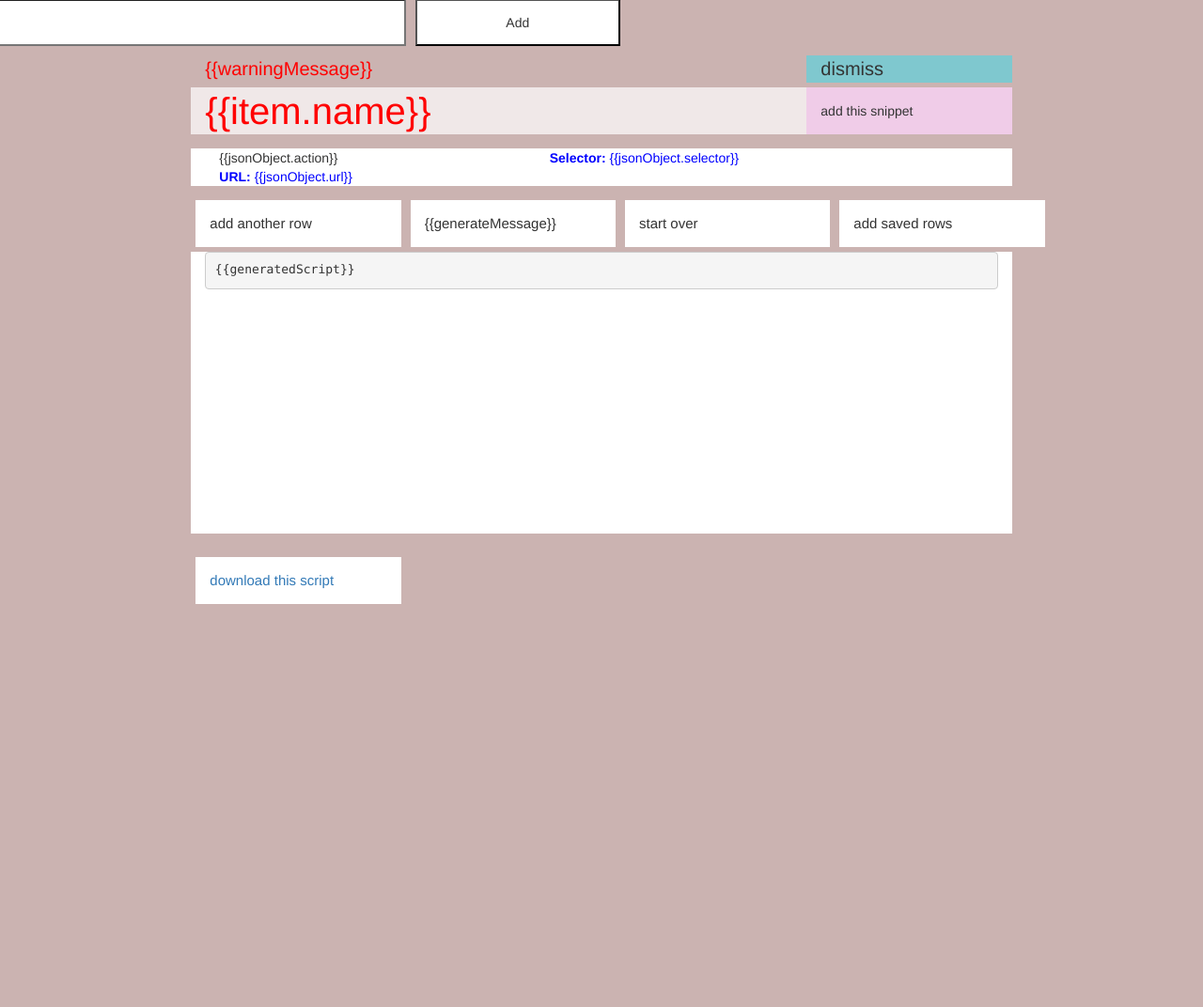
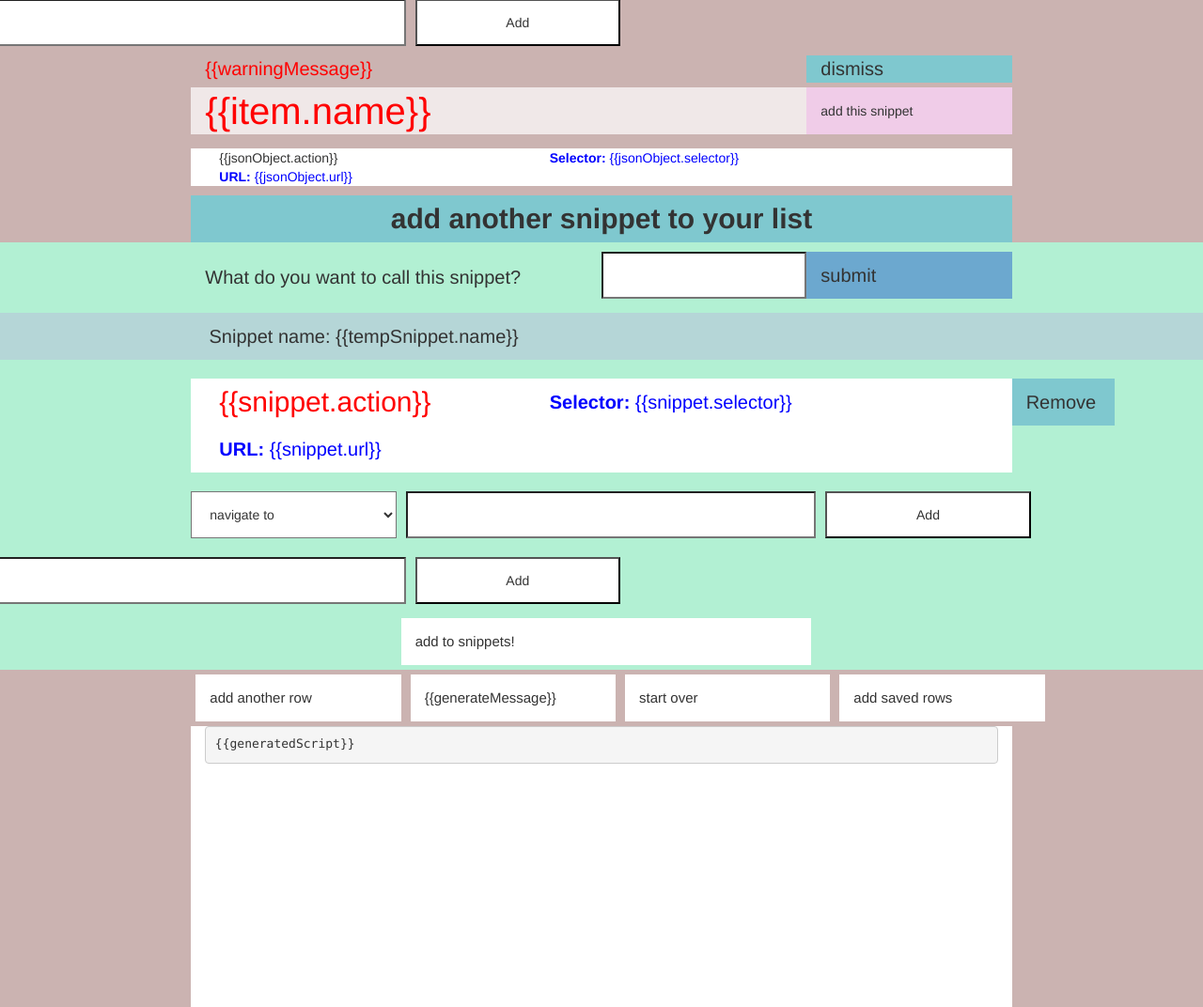
Before and after one commit to kathawala/test-generator-backend, a Flask app: page / in a window 1280 px wide. Shown: the part 412-1484 px from the top of the page at 94% size. Before the commit the page ends 1055 px from the top, so only its background shows below. Run offline with Flask 2, Linux system fonts and the light colour scheme; some libraries are stand-ins or nearby versions.

Commit message:
Added user snippet definition. Still need to do error testing (for example, if the user inputs no snippet name) and add text entering to template options

```diff
--- a/webapp/static/main.css
+++ b/webapp/static/main.css
@@ -149,3 +149,28 @@
 .adding {
 	background-color: #B2F0D3;
 }
+
+.addSnippetDialogue {
+	height: 75px;
+	line-height: 75px;
+	font-size: 20px;
+}
+
+.nameSnippet {
+	height: 50px;
+	line-height: 50px;
+	font-size: 20px;
+	margin-top: 10px;
+	margin-bottom: 10px;
+	padding-left: 5px;
+	background-color: #6CA8CF;
+}
+
+.snippetTitle {
+	height: 50px;
+	line-height: 50px;
+	font-size: 20px;
+	margin-bottom: 10px;
+	padding-left: 5px;
+	background-color: #B5D6D7;
+}
--- a/webapp/static/mainController.js
+++ b/webapp/static/mainController.js
@@ -10,12 +10,19 @@
 
 cs194proj.controller('MainController', ['$scope', '$http', function($scope, $http) {
     $scope.loggedIn = false;
+    $scope.addSnippetViewable = false;
+    $scope.snippetNamed = false;
+    $scope.tempSnippet = {};
+
+    $scope.model = {};
 
     $scope.main = {};
     $scope.main.title = 'cs194proj';
 
     $scope.selectorList = [];
     $scope.selectorListCopy = [];
+
+    $scope.snippetInProgress = [];
 
     $scope.warningMessage = '';
     $scope.showScript = false;
@@ -104,6 +111,58 @@
       }
   	}
 
+    $scope.addToSnippetList = function() {
+      if ($scope.snippetInProgress.length != 0) {
+        $scope.tempSnippet.values = angular.copy($scope.snippetInProgress);
+        $scope.savedRowsArray.push(angular.copy($scope.tempSnippet));
+        $scope.tempSnippet = {};
+        $scope.snippetInProgress = [];
+        $scope.addSnippetViewable = false;
+        $scope.snippetNamed = false;
+        $scope.model.currentSnippetName = '';
+      }
+    }
+
+    //neeaten this. only need 1 of the 2
+    $scope.addToSnippet = function(snippetItem) {
+      //set appropriate things to ''
+      if (snippetItem.action == 'navigate to url') {
+        snippetItem.selector = '';
+        console.log("her33e");
+      }
+      if (snippetItem.action == 'exists' || snippetItem.action == 'does not exist' || snippetItem.action == 'click') {
+        snippetItem.url = '';
+        console.log("here");
+        console.log(snippetItem.url);
+      }
+
+      if (snippetItem.action == 'navigate to url' && snippetItem.url == '') {
+        $scope.warningMessage = 'You must input a value for the URL!';
+      }
+      else if (snippetItem.action != 'navigate to url' && snippetItem.selector == '') {
+        $scope.warningMessage = 'You must input a value for the selector!';
+      }
+      else {
+        $scope.snippetInProgress.push(angular.copy(snippetItem));
+        $scope.warningMessage = '';
+
+        snippetItem.action = '';
+        snippetItem.selector = '';
+        snippetItem.url = '';
+      }
+    }
+
+    $scope.nameSnippet = function() {
+      if ($scope.model.currentSnippetName == '') {
+        console.log("YEET THIS BITCH EMPTY");
+      }
+      else {
+        $scope.tempSnippet.name = angular.copy($scope.model.currentSnippetName);
+        console.log($scope.tempSnippet);
+        $scope.snippetNamed = true;
+      }
+    }
+
   $scope.generate = function() {
     if ($scope.selectorList.length == 0) {
       $scope.warningMessage = 'Your script will be empty!';
@@ -150,7 +209,7 @@
       $scope.showSavedRows = !$scope.showSavedRows;
     }
 
-    $scope.addSnippet = function(name) {
+    $scope.addSnippetToTest = function(name) {
       for (var i in $scope.savedRowsArray) {
         if ($scope.savedRowsArray[i].name == name) {
           for (var j in $scope.savedRowsArray[i].values) {
@@ -181,8 +240,11 @@
       }
       else {
         $scope.selectorList.splice(index, 1);
-        console.log("removing");
       }
+    }
+
+    $scope.removeSnippetRow = function(index) {
+        $scope.snippetInProgress.splice(index, 1);
     }
 
     $scope.dismiss = function() {
--- a/webapp/templates/index.html
+++ b/webapp/templates/index.html
@@ -90,7 +90,7 @@
                 <div class = "row">
                     <div class = "col-md-2"></div>
                     <div class = "col-md-6 subsetTitle"> {{item.name}} </div>
-                    <div class = "col-md-2 add" ng-click = "addSnippet(item.name)"> add this snippet </div>
+                    <div class = "col-md-2 add" ng-click = "addSnippetToTest(item.name)"> add this snippet </div>
                 </div>
                 <div ng-repeat = "jsonObject in item.values">
                     <div class = "row">
@@ -109,8 +109,84 @@
                     </div>
                 </div>
             </div>
+
+            <div class = "row">
+                <div class = "col-md-2"></div>
+                <div class = "col-md-8 addSnippetButton" ng-click = "addSnippetViewable = !addSnippetViewable"> add another snippet to your list </div>
+            </div>
+
+            <!-- SNIPPET STUFF HERE -->
+            <div ng-if="addSnippetViewable == true" class = "adding">
+
+                <div class = "row" ng-if = "snippetNamed == false">
+                    <div class = "col-md-2"></div>
+                    <div class = "col-md-4 addSnippetDialogue">
+                        What do you want to call this snippet?
+                    </div>
+                    <input class = "col-md-2 input" type = "text"  ng-model="model.currentSnippetName"/>
+                    <div class = "col-md-2 nameSnippet" ng-click = "nameSnippet()"> submit </div>
+                </div>
+
+                <div ng-if= "snippetNamed == true">
+                    <div class = "row snippetTitle">
+                        <div class = "col-md-2"></div>
+                        <div class = "col-md-8"> Snippet name: {{tempSnippet.name}} </div>
+                    </div>
+
+                    <!-- THIS DISPLAYS THE CURRENT SNIPPET IN PROGRESS -->
+                    <div ng-repeat="snippet in snippetInProgress" data-drop="true" data-drag="true" ng-model="snippetInProgress" jqyoui-droppable="{index: {{$index}},}" jqyoui-draggable="{index: {{$index}}, insertInline: true, direction:'jqyouiDirection',animate: true}" data-jqyoui-options="{revert: 'invalid'}" data-direction="{{item.jqyouiDirection}}">
+                                <div class = "row">
+                                    <div class = "col-md-2"></div>
+                                    <div class = "addedRow col-md-8">
+                                        <div class = "col-md-5 action"> {{snippet.action}} </div>
+                                        <div class = "col-md-5 secondary" ng-show = "snippet.selector != ''">
+                                            <div class = "label1"> Selector: </div>
+                                            <div class = "customized"> {{snippet.selector}} </div>
+                                        </div>
+                                        <div class = "col-md-5 secondary" ng-show = "snippet.url != ''">
+                                            <div class = "label1"> URL: </div>
+                                            <div class = "customized"> {{snippet.url}} </div>
+                                        </div>
+                                    </div>
+                                    <div class = "col-md-1 remove" ng-click = "removeSnippetRow($index)"> Remove </div>
+                                    <div class = "col-md-2"></div>
+                                </div>
+                    </div>
+
+    <!--                 THIS ADDS TO THE SNIPPET -->
+                    <div class = "row">
+                        <div class = "col-md-2"></div>
+
+                        <select name="cars" class = "col-md-2 input" ng-model = "snippetItem.action" ng-change = "selectedChanged()">
+                          <option value="navigate to url">navigate to</option>
+                          <option value="exists">check if exists</option>
+                          <option value="does not exist">check if doesn't exist</option>
+                          <option value="click">click on</option>
+                        </select>
+
+                        <div ng-show = "snippetItem.action != 'navigate to url'">
+                            <input class = "col-md-4 input margins" type="text" ng-model="snippetItem.selector" />
+                            <button class = "col-md-2 input" ng-click="addToSnippet(snippetItem)">Add</button>
+                        </div>
+
+                        <div ng-show = "snippetItem.action == 'navigate to url'">
+                            <input class = "col-md-4 input margins" type="text" ng-model="snippetItem.url" />
+                            <button class = "col-md-2 input" ng-click="addToSnippet(snippetItem)">Add</button>
+                        </div>
+
+                        <div class = "col-md-2"></div>
+                    </div>
+
+                    <div class = "row">
+                        <div class = "col-md-4"></div>
+                        <div class = "col-md-4 button" ng-click = "addToSnippetList()"> add to snippets! </div>
+                    </div>
+
+                </div>
+            </div>
         </div>
 
+        <!-- BUTTON STUFF HERE -->
         <div class = "row">
             <div class = "col-md-2"></div>
             <div class = "col-md-2 button" ng-click="addAnotherRow()"> add another row </div>
```
